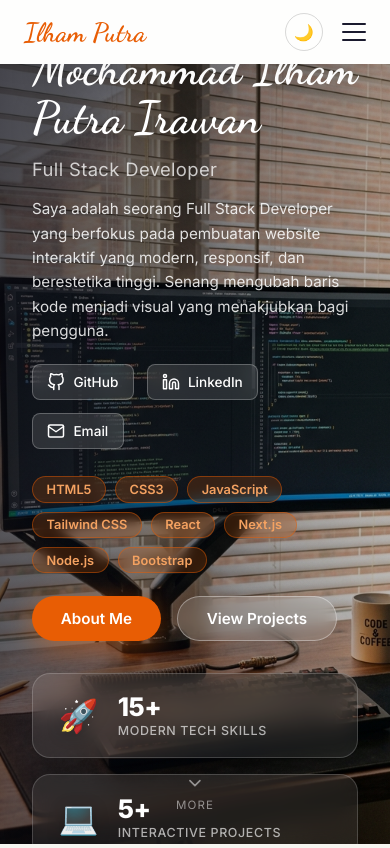
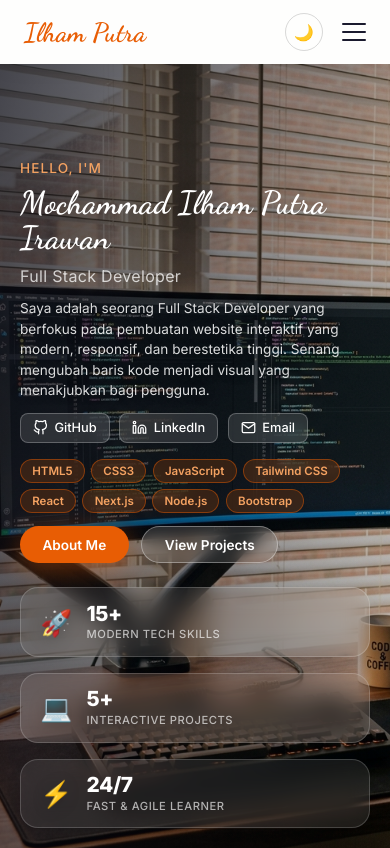
Before and after one commit to Ilhamelvara/landing_page, a React (Vite) app: page / in a window 390 px wide. Shown: the top 848 px of the page. Built offline with nearby package versions, Linux system fonts and the light colour scheme.

Commit message:
feat: add global styles and create CertificatesSection component

```diff
--- a/src/components/CertificatesSection.jsx
+++ b/src/components/CertificatesSection.jsx
@@ -64,20 +64,12 @@ export default function CertificatesSection({ darkMode }) {
             </div>
 
             <div className="cert-actions">
-              <a href={cert.file} target="_blank" rel="noopener noreferrer" className="cert-btn secondary">
+              <a href={cert.file} target="_blank" rel="noopener noreferrer" className="cert-btn primary">
                 View PDF
                 <svg width="14" height="14" viewBox="0 0 24 24" fill="none" stroke="currentColor" strokeWidth="2" strokeLinecap="round" strokeLinejoin="round">
                   <path d="M18 13v6a2 2 0 0 1-2 2H5a2 2 0 0 1-2-2V8a2 2 0 0 1 2-2h6"></path>
                   <polyline points="15 3 21 3 21 9"></polyline>
                   <line x1="10" y1="14" x2="21" y2="3"></line>
-                </svg>
-              </a>
-              <a href={cert.file} download className="cert-btn primary">
-                Download
-                <svg width="14" height="14" viewBox="0 0 24 24" fill="none" stroke="currentColor" strokeWidth="2" strokeLinecap="round" strokeLinejoin="round">
-                  <path d="M21 15v4a2 2 0 0 1-2 2H5a2 2 0 0 1-2-2v-4"></path>
-                  <polyline points="7 10 12 15 17 10"></polyline>
-                  <line x1="12" y1="15" x2="12" y2="3"></line>
                 </svg>
               </a>
             </div>
--- a/src/index.css
+++ b/src/index.css
@@ -241,7 +241,7 @@ body.dark .navbar-mobile-menu a {
 .hero-section {
   position: relative;
   width: 100%;
-  height: 100vh;
+  height: calc(100vh - 64px);
   overflow: hidden;
   display: flex;
   align-items: center;
@@ -770,10 +770,6 @@ body.dark .page-section {
   position: relative;
 }
 
-.hero-section {
-  height: calc(100vh - 64px) !important; /* fits exactly under navbar */
-}
-
 .scroll-down-btn {
   position: absolute;
   bottom: 2rem;
@@ -1052,3 +1048,73 @@ body.dark .home-cta-banner {
     justify-content: center;
   }
 }
+
+/* Mobile responsive adjustments for Hero section */
+@media (max-width: 768px) {
+  .hero-section {
+    padding: 4rem 1.25rem 3rem;
+  }
+  .hero-content {
+    gap: 0.6rem;
+    margin-bottom: 1.5rem;
+  }
+  .hero-greeting {
+    font-size: 0.85rem;
+  }
+  .hero-name {
+    font-size: clamp(2rem, 8vw, 2.8rem);
+  }
+  .hero-role {
+    font-size: 1rem;
+  }
+  .hero-description {
+    font-size: 0.85rem;
+    line-height: 1.5;
+    margin-bottom: 0.2rem;
+  }
+  .hero-badges {
+    gap: 0.4rem;
+    margin-top: 0.1rem;
+  }
+  .hero-badge {
+    font-size: 0.72rem;
+    padding: 0.25rem 0.7rem;
+  }
+  .hero-actions {
+    gap: 0.8rem;
+    margin-top: 0.2rem;
+  }
+  .hero-btn {
+    font-size: 0.85rem;
+    padding: 0.6rem 1.4rem;
+  }
+  .hero-socials {
+    gap: 0.6rem;
+    margin-bottom: 0.3rem;
+  }
+  .hero-social-icon {
+    font-size: 0.8rem;
+    padding: 0.4rem 0.75rem;
+    gap: 0.4rem;
+  }
+  .hero-social-icon svg {
+    width: 15px;
+    height: 15px;
+  }
+  .hero-stat-card {
+    padding: 0.9rem 1.2rem;
+    gap: 0.9rem;
+  }
+  .hero-stat-icon {
+    font-size: 1.6rem;
+  }
+  .hero-stat-num {
+    font-size: 1.3rem;
+  }
+  .hero-stat-txt {
+    font-size: 0.7rem;
+  }
+  .scroll-down-btn {
+    display: none;
+  }
+}
```
